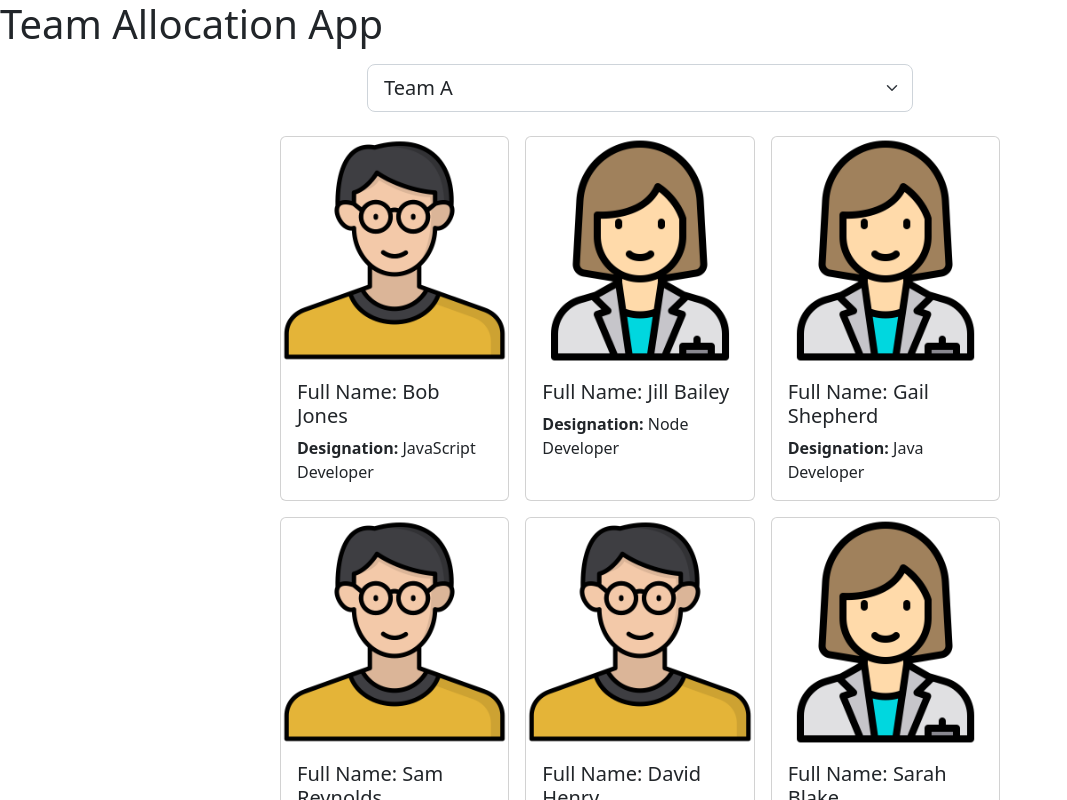
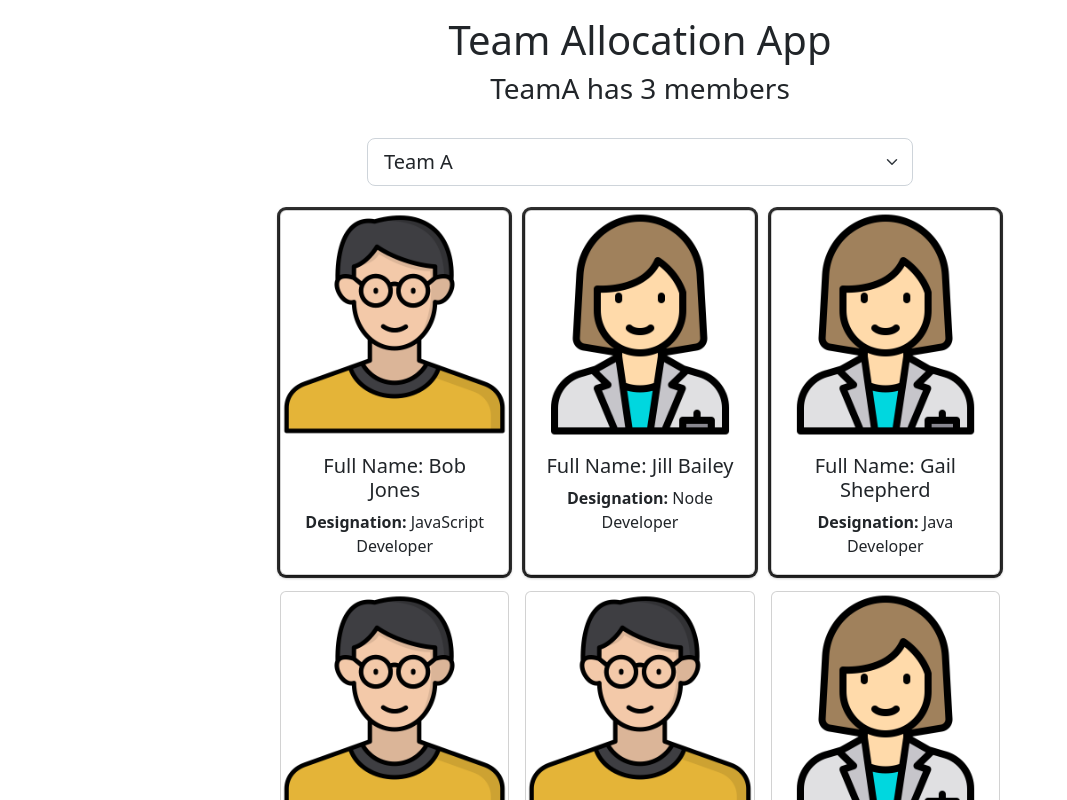
Before and after one commit to codnrawbwj/MemberAllocationApp, a React (Vite) app: page / in a window 1280 px wide. Shown: the top 800 px of the page, without its empty margins (0-1067 px from the left). Built offline with nearby package versions, Linux system fonts and the light colour scheme.

Commit message:
localStorage team&employee data using hook

```diff
--- a/src/App.css
+++ b/src/App.css
@@ -6,3 +6,11 @@ body {
   display: grid;
   grid-template-columns: 1fr 1fr 1fr;
 }
+
+.standout {
+  box-shadow: rgba(0, 0, 0, 16) 0px 1px 4px, rgb(51,51,51) 0px 0px 0px 3px;
+}
+
+h1, h2, h3, h4, h5, p {
+  text-align: center
+}
--- a/src/App.jsx
+++ b/src/App.jsx
@@ -3,13 +3,131 @@ import Header from './Header.jsx'
 import Employees from './Employees.jsx'
 import Footer from './Footer.jsx'
 import 'bootstrap/dist/css/bootstrap.css';
+import {useState, useEffect} from 'react'
 
 
 export default function App() {
+
+  const [selectedTeam, setTeam] = useState(JSON.parse(localStorage.getItem('selectedTeam')) || "TeamA");
+
+  const [employees, setEmployees] = useState(JSON.parse(localStorage.getItem('employeeList')) ||
+  [{
+    id: 1,
+    fullName: "Bob Jones",
+    designation: "JavaScript Developer",
+    gender: "male",
+    teamName: "TeamA"
+  },
+  {
+    id: 2,
+    fullName: "Jill Bailey",
+    designation: "Node Developer",
+    gender: "female",
+    teamName: "TeamA"
+  },
+  {
+    id: 3,
+    fullName: "Gail Shepherd",
+    designation: "Java Developer",
+    gender: "female",
+    teamName: "TeamA"
+  },
+  {
+    id: 4,
+    fullName: "Sam Reynolds",
+    designation: "React Developer",
+    gender: "male",
+    teamName: "TeamB"
+  },
+  {
+    id: 5,
+    fullName: "David Henry",
+    designation: "DotNet Developer",
+    gender: "male",
+    teamName: "TeamB"
+  },
+  {
+    id: 6,
+    fullName: "Sarah Blake",
+    designation: "SQL Server DBA",
+    gender: "female",
+    teamName: "TeamB"
+  },
+  {
+    id: 7,
+    fullName: "James Bennet",
+    designation: "Angular Developer",
+    gender: "male",
+    teamName: "TeamC"
+  },
+  {
+    id: 8,
+    fullName: "Jessica Faye",
+    designation: "API Developer",
+    gender: "female",
+    teamName: "TeamC"
+  },
+  {
+    id: 9,
+    fullName: "Lita Stone",
+    designation: "C++ Developer",
+    gender: "female",
+    teamName: "TeamC"
+  },
+  {
+    id: 10,
+    fullName: "Daniel Young",
+    designation: "Python Developer",
+    gender: "male",
+    teamName: "TeamD"
+  },
+  {
+    id: 11,
+    fullName: "Adrian Jacobs",
+    designation: "Vue Developer",
+    gender: "male",
+    teamName: "TeamD"
+  },
+  {
+    id: 12,
+    fullName: "Devin Monroe",
+    designation: "Graphic Designer",
+    gender: "male",
+    teamName: "TeamD"
+  }]);
+
+  useEffect(() => {
+    localStorage.setItem('employeeList', JSON.stringify(employees));
+  }, [employees]);
+
+  useEffect(() => {
+    localStorage.setItem('selectedTeam', JSON.stringify(selectedTeam));
+  } ,[selectedTeam]);
+
+  function handleTeamSelectionChange(event) {
+    console.log(event.target.value);
+    setTeam(event.target.value);
+  }
+
+  function handleEmployeeCardClick(event) {
+    const transformedEmployees = employees.map((employee) => employee.id === parseInt(event.currentTarget.id)
+      ?(employee.teamName === selectedTeam)?{...employee, teamName:''}:{...employee,teamName: selectedTeam}:employee);
+
+    setEmployees(transformedEmployees);
+  }
+
   return (
     <main>
-      <Header />
-      <Employees />
+      <Header
+        selectedTeam={selectedTeam}
+        teamMemberCount={employees.filter((employee) => employee.teamName === selectedTeam).length}
+      />
+      <Employees
+         employees={employees}
+         selectedTeam={selectedTeam}
+         handleTeamSelectionChange={handleTeamSelectionChange}
+         handleEmployeeCardClick={handleEmployeeCardClick}
+      />
       <Footer />
     </main>
   )
--- a/src/Employees.jsx
+++ b/src/Employees.jsx
@@ -1,102 +1,7 @@
-import {useState} from 'react'
 import femaleProfile from './images/female.png'
 import maleProfile from './images/male.png'
 
-const Employees = () => {
-
-  const [selectedTeam, setTeam] = useState("TeamA");
-
-  const [employees, setEmployees] = useState(
-  [{
-    id: 1,
-    fullName: "Bob Jones",
-    designation: "JavaScript Developer",
-    gender: "male",
-    teamName: "TeamA"
-  },
-  {
-    id: 2,
-    fullName: "Jill Bailey",
-    designation: "Node Developer",
-    gender: "female",
-    teamName: "TeamA"
-  },
-  {
-    id: 3,
-    fullName: "Gail Shepherd",
-    designation: "Java Developer",
-    gender: "female",
-    teamName: "TeamA"
-  },
-  {
-    id: 4,
-    fullName: "Sam Reynolds",
-    designation: "React Developer",
-    gender: "male",
-    teamName: "TeamB"
-  },
-  {
-    id: 5,
-    fullName: "David Henry",
-    designation: "DotNet Developer",
-    gender: "male",
-    teamName: "TeamB"
-  },
-  {
-    id: 6,
-    fullName: "Sarah Blake",
-    designation: "SQL Server DBA",
-    gender: "female",
-    teamName: "TeamB"
-  },
-  {
-    id: 7,
-    fullName: "James Bennet",
-    designation: "Angular Developer",
-    gender: "male",
-    teamName: "TeamC"
-  },
-  {
-    id: 8,
-    fullName: "Jessica Faye",
-    designation: "API Developer",
-    gender: "female",
-    teamName: "TeamC"
-  },
-  {
-    id: 9,
-    fullName: "Lita Stone",
-    designation: "C++ Developer",
-    gender: "female",
-    teamName: "TeamC"
-  },
-  {
-    id: 10,
-    fullName: "Daniel Young",
-    designation: "Python Developer",
-    gender: "male",
-    teamName: "TeamD"
-  },
-  {
-    id: 11,
-    fullName: "Adrian Jacobs",
-    designation: "Vue Developer",
-    gender: "male",
-    teamName: "TeamD"
-  },
-  {
-    id: 12,
-    fullName: "Devin Monroe",
-    designation: "Graphic Designer",
-    gender: "male",
-    teamName: "TeamD"
-  }]);
-
-  function handleTeamSelectionChange(event) {
-    console.log(event.target.value);
-    setTeam(event.target.value);
-  }
-
+const Employees = ({employees, selectedTeam, handleEmployeeCardClick, handleTeamSelectionChange}) => {
 
   return (
     <div>
@@ -119,7 +24,7 @@ const Employees = () => {
             <div className="card-collection">
               {
                 employees.map((employee) => (
-                  <div id={employee.id} className='card m-2' style={{cursor: 'pointer'}}>
+                  <div id={employee.id} className={(employee.teamName === selectedTeam ? 'card m-2 standout' : 'card m-2')} style={{cursor: 'pointer'}} onClick={handleEmployeeCardClick}>
                     {(employee.gender === 'female')?
                     <img src={femaleProfile} className='card-img-top' />:
                     <img src={maleProfile} className='card-img-top' />}
--- a/src/Footer.jsx
+++ b/src/Footer.jsx
@@ -1,7 +1,14 @@
  const Footer = () => {
+
+   var today = new Date();
+
   return (
-    <header>
-      <h1>Footer</h1>
+    <header className='container'>
+      <div className='row justify-content-center mt-5 mb-4'>
+        <div className='col-8'>
+          <h5>Team Allocation App - {today.getFullYear()}</h5>
+        </div>
+      </div>
     </header>
   )
 }
--- a/src/Header.jsx
+++ b/src/Header.jsx
@@ -1,7 +1,13 @@
-const Header = () => {
+const Header = ({selectedTeam, teamMemberCount}) => {
   return (
-    <header>
-      <h1>Team Allocation App</h1>
+    <header className='container'>
+      <div className='row justify-content-center mt-3 mb-4'>
+        <div className='col-8'>
+          <h1>Team Allocation App</h1>
+          <h3>{selectedTeam} has {teamMemberCount} members</h3>
+        </div>
+      </div>
+
     </header>
   )
 }
```
